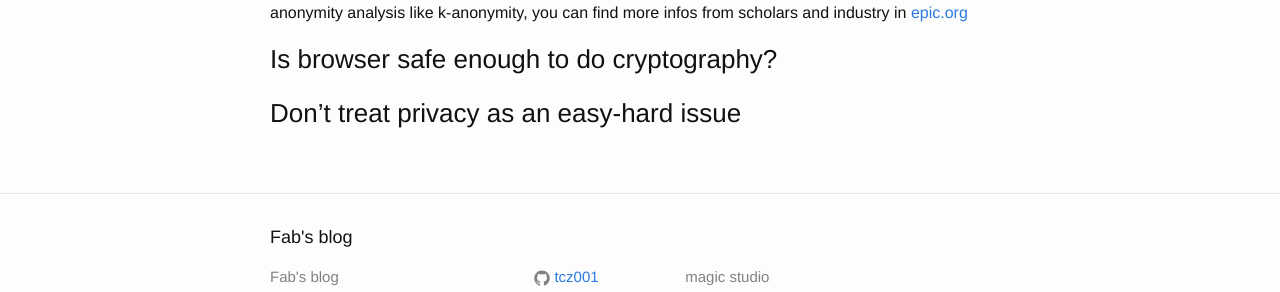
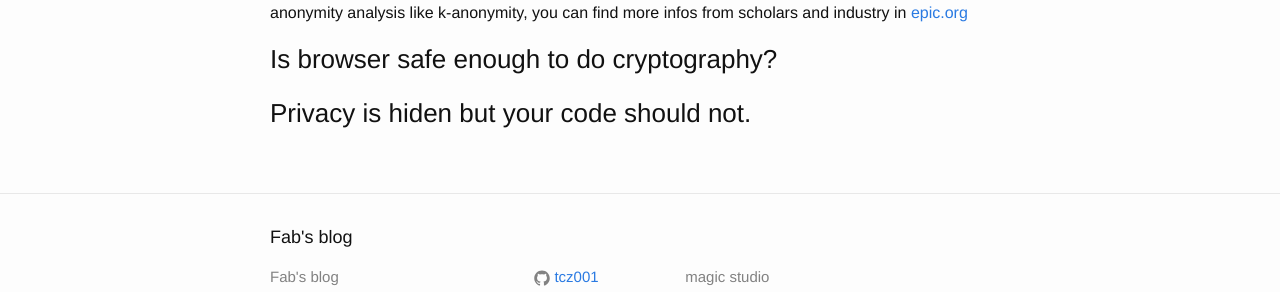
Before and after one commit to tcz001/tcz001.github.io, a Jekyll site: the page built from _posts/2015-06-03-muscling-up-privacy.md, in a window 1280 px wide. Shown: the part 895-1187 px from the top of the page. Built offline with Jekyll 4.4.1, drawn with Linux system fonts in a browser that asks for light colours.

Commit message:
Updated 2015-06-03-muscling-up-privacy.md

```diff
--- a/_posts/2015-06-03-muscling-up-privacy.md
+++ b/_posts/2015-06-03-muscling-up-privacy.md
@@ -3,6 +3,7 @@ published: true
 title: "STRIKE-Muscling up Privacy"
 layout: post
 ---
+
 
 
 ## Do less make more, do more make less
@@ -26,4 +27,6 @@ The more insidious problem in the subject of anonymity privacy is not so much wh
 
 ### Is browser safe enough to do cryptography?
 
-### Don't treat privacy as an easy-hard issue
+
+
+### Privacy is hiden but your code should not.
```
